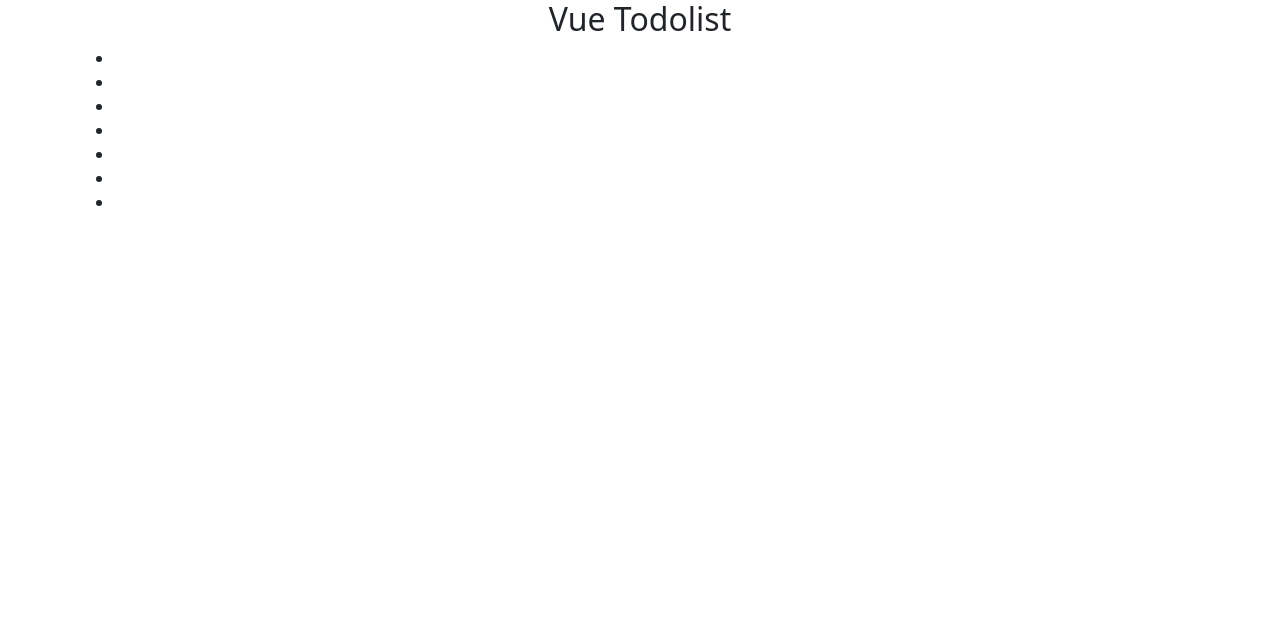
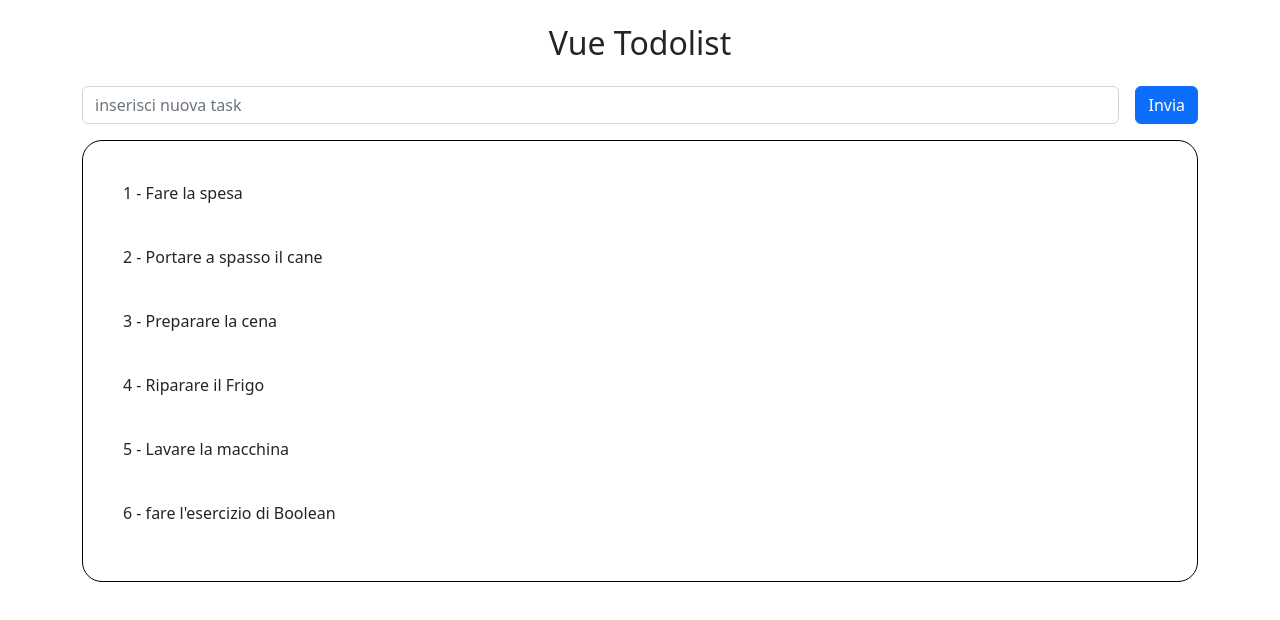
Before and after one commit to Saraesp/vue-todolist, a plain HTML site: page index.html in a window 1280 px wide. Drawn offline with nearby package versions, Linux system fonts and the light colour scheme.

Commit message:
impostazione stile lista e input per aggiungere una nuova task

```diff
--- a/css/style.css
+++ b/css/style.css
@@ -0,0 +1,15 @@
+*{
+    padding: 0;
+    margin: 0;
+    box-sizing: border-box;
+}
+
+.todolist-container{
+    padding: 20px;
+    border: 1px solid black;
+    border-radius: 20px;
+}
+
+.list-item{
+    padding: 20px;
+}
--- a/index.html
+++ b/index.html
@@ -10,7 +10,7 @@
 </head>
 <body>
     <div id="app">
-        <div class="container">
+        <div class="container mt-4">
             <div class="row">
                 <div class="col-12">
                     <div class="text-center">
@@ -18,11 +18,23 @@
                     </div>
                 </div>
             </div>
-            <div class="row">
+            <div class="row mt-3">
                 <div class="col-12">
-                    <ul class="unstyled-list">
-                        <li v-for="item in todolist"></li>
-                    </ul>
+                    <div class="d-flex w-100">
+                        <input class="form-control me-3" placeholder="inserisci nuova task" v-model="newtask">
+                        <button class="btn btn-primary">Invia</button>
+                    </div>
+                </div>
+            </div>
+            <div class="row mt-3">
+                <div class="col-12">
+                    <div class="todolist-container">
+                        <ul class="list-unstyled">
+                            <li class="list-item" v-for="(item, index) in todolist">
+                               {{ index + 1 }} - {{ item }}
+                            </li>
+                        </ul>
+                    </div>
                 </div>
             </div>
         </div>
--- a/js/script.js
+++ b/js/script.js
@@ -3,14 +3,14 @@ const { createApp } = Vue;
 createApp({
     data(){
         return{
+            newTask: '',
             todolist: [
                 'Fare la spesa',
                 'Portare a spasso il cane',
                 'Preparare la cena',
                 'Riparare il Frigo',
-                'Fare la spesa',
-                'Fare la spesa',
-                'Fare la spesa',
+                'Lavare la macchina',
+                'fare l\'esercizio di Boolean',
             ]
         }
     }
```
